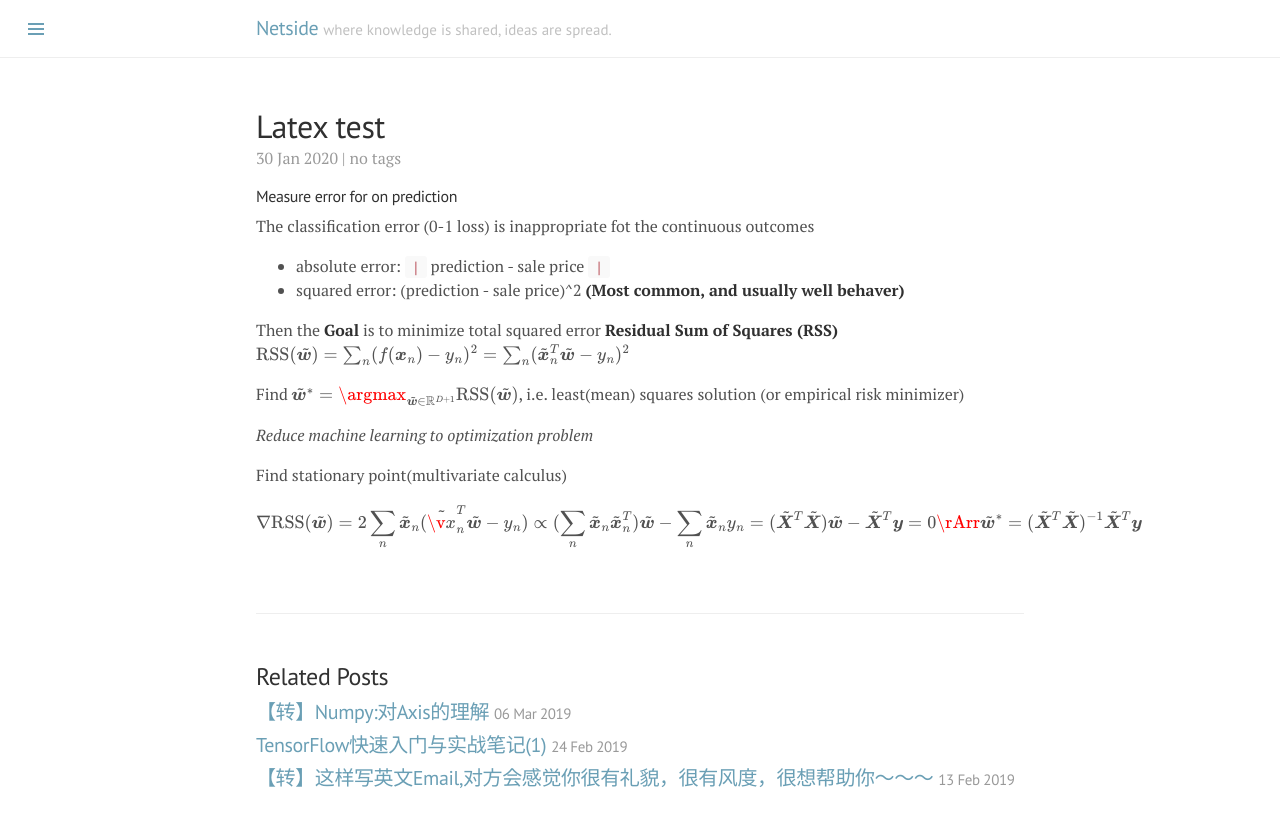
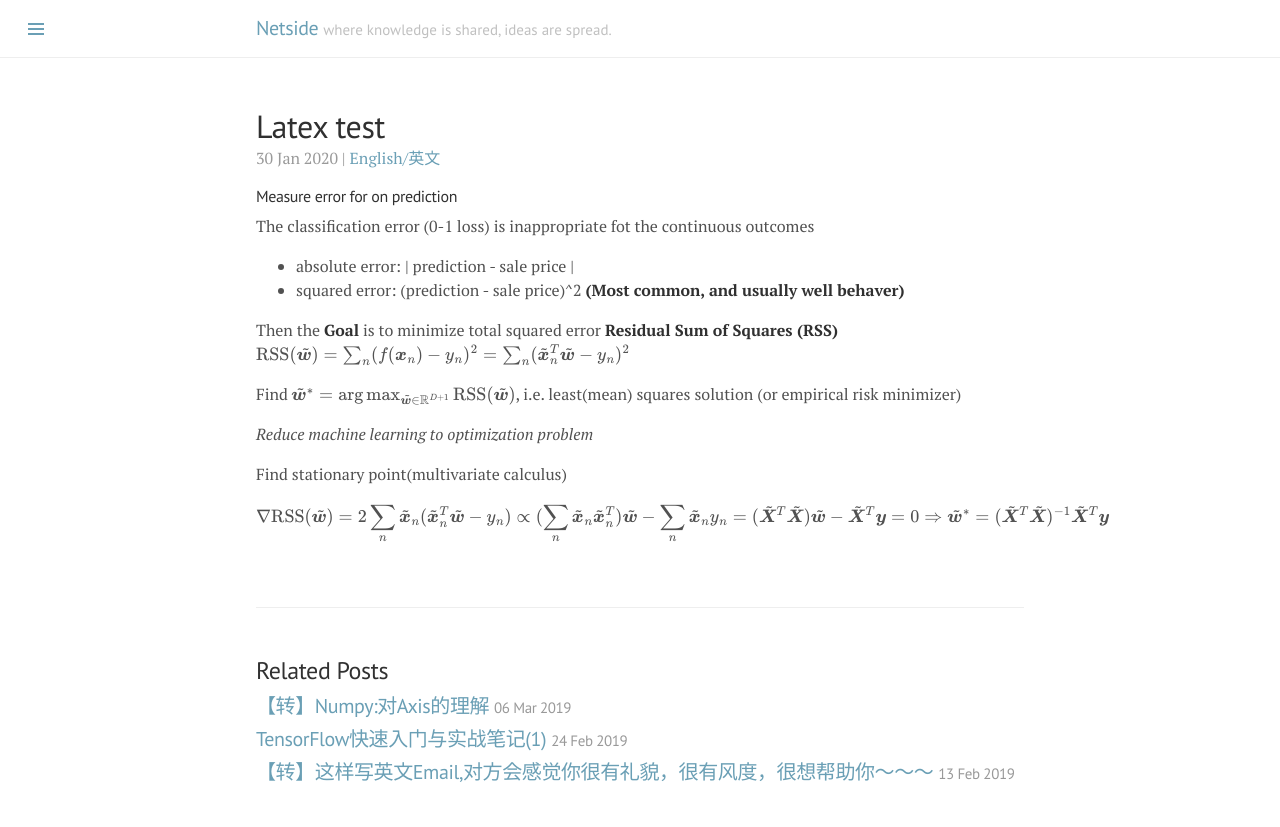
Before and after one commit to SuperElephant/blog_jekyll, a Jekyll site: the page built from _posts/2020-01-30-latex-test.md, in a window 1280 px wide. Shown: the top 827 px of the page. Built offline with Jekyll 4.4.1, drawn with Linux system fonts in a browser that asks for light colours; formulas are drawn with MathJax 3; comment, search, counter and statistics services are not loaded.

Commit message:
Update 2020-01-30-latex-test.md

```diff
--- a/_posts/2020-01-30-latex-test.md
+++ b/_posts/2020-01-30-latex-test.md
@@ -1,24 +1,24 @@
 ---
 layout: post
 title: "Latex test"
-tags: []
+tags: [eng]
 excerpt_separator: ###
 ---
 #### Measure error for on prediction
 The classification error (0-1 loss) is inappropriate fot the continuous outcomes
-- absolute error: <code>&#124;</code> prediction - sale price <code>&#124;</code>
+- absolute error: &#124; prediction - sale price &#124;
 - squared error: (prediction - sale price)^2 **(Most common, and usually well behaver)**
 
 Then the **Goal** is to minimize total squared error **Residual Sum of Squares (RSS)**
 $$\text{RSS}(\tilde{\boldsymbol{w}})=\sum_n (f(\boldsymbol{x}_n)-y_n)^2 = \sum_n (\tilde{\boldsymbol{x}}_n^T\tilde{\boldsymbol{w}}-y_n)^2$$
 
-Find $\tilde{\boldsymbol{w}}^*=\argmax_{\tilde{\boldsymbol{w}}\in \mathbb{R}^{D+1}}\text{RSS}(\tilde{\boldsymbol{w}})$, i.e. least(mean) squares solution (or empirical risk minimizer)
+Find $\tilde{\boldsymbol{w}}^*=\arg\max_{\tilde{\boldsymbol{w}}\in \mathbb{R}^{D+1}}\text{RSS}(\tilde{\boldsymbol{w}})$, i.e. least(mean) squares solution (or empirical risk minimizer)
 
 *Reduce machine learning to optimization problem*
 
  Find stationary point(multivariate calculus)
 
- $$\nabla\text{RSS}(\tilde{\boldsymbol{w}})=2\sum_n \tilde{\boldsymbol{x}}_n(\tilde{\v{x}}_n^T\tilde{\boldsymbol{w}}-y_n) \propto (\sum_n \tilde{\boldsymbol{x}}_n\tilde{\boldsymbol{x}}_n^T)\tilde{\boldsymbol{w}}-\sum_n \tilde{\boldsymbol{x}}_ny_n \\
+ $$\nabla\text{RSS}(\tilde{\boldsymbol{w}})=2\sum_n \tilde{\boldsymbol{x}}_n(\tilde{\boldsymbol{x}}_n^T\tilde{\boldsymbol{w}}-y_n) \propto (\sum_n \tilde{\boldsymbol{x}}_n\tilde{\boldsymbol{x}}_n^T)\tilde{\boldsymbol{w}}-\sum_n \tilde{\boldsymbol{x}}_ny_n \\
  = (\tilde{\boldsymbol{X}}^T \tilde{\boldsymbol{X}})\tilde{\boldsymbol{w}}-\tilde{\boldsymbol{X}}^T\boldsymbol{y} = 0 \\
- \rArr \tilde{\boldsymbol{w}}^* = (\tilde{\boldsymbol{X}}^T \tilde{\boldsymbol{X}})^{-1}\tilde{\boldsymbol{X}}^T\boldsymbol{y}
+ \Rightarrow \tilde{\boldsymbol{w}}^* = (\tilde{\boldsymbol{X}}^T \tilde{\boldsymbol{X}})^{-1}\tilde{\boldsymbol{X}}^T\boldsymbol{y}
  $$
```
